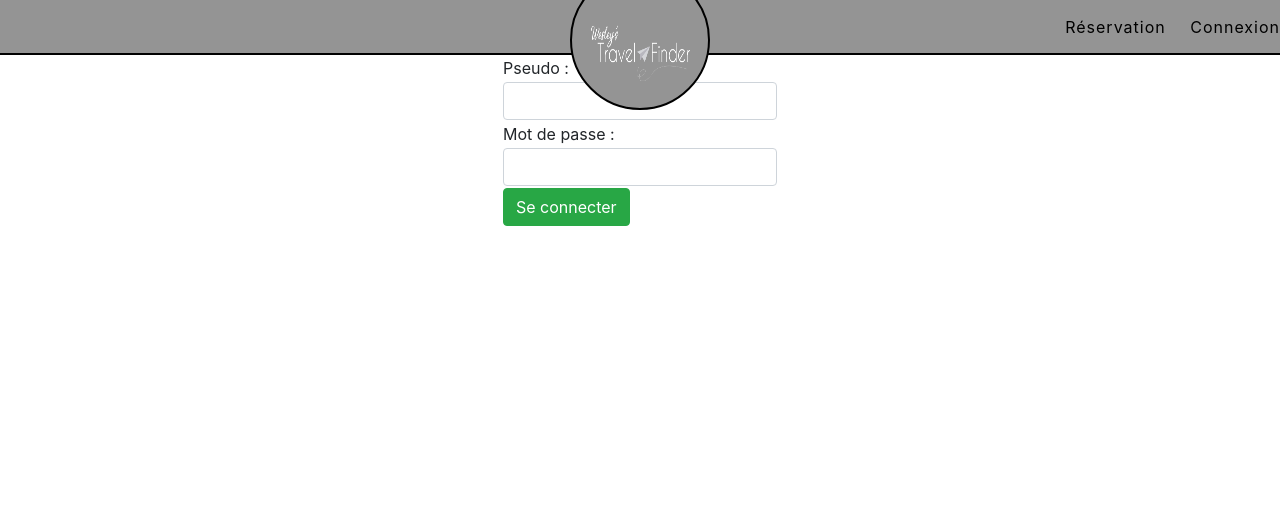
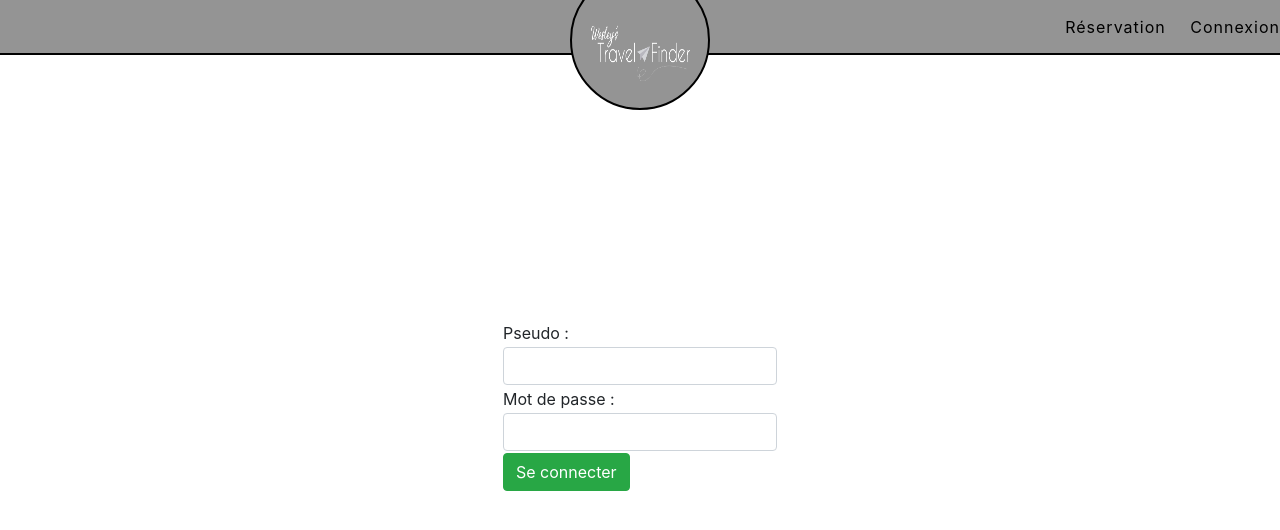
Before and after one commit to BastienHtn/wesleystravelfinder, a PHP site: page /modules/accueil.php?page=connexion in a window 1280 px wide. Shown: the top 530 px of the page. Run offline with PHP 8.4, Linux system fonts and the light colour scheme.

Commit message:
Center du form login

```diff
--- a/css/styles.css
+++ b/css/styles.css
@@ -45,3 +45,10 @@ body {
     width: 140px;
     height: 160px;
 }
+
+.form_login {
+    position:absolute;
+    top:40%;
+    right:0;
+    left:0;
+}
--- a/modules/login.php
+++ b/modules/login.php
@@ -21,7 +21,7 @@ if(isset($_POST['disconnect']))	// Si on a cliqué sur le bouton 'Se déconnecte
 	if(isset($_SESSION['nickname']))
 	{
 ?>
-	<div class="form_disconnection">
+	<div class="form_login">
 		<form name='form_disconnection' action='' method='post'>
 		<h2>Informations compte</h2>
 		<table align='center'>
@@ -46,7 +46,7 @@ if(isset($_POST['disconnect']))	// Si on a cliqué sur le bouton 'Se déconnecte
 	else	// Si la session n'est pas admin, on affiche le formulaire de connexion
 	{
 ?>
-	<div class="form_connection">
+	<div class="form_login">
 		<form name='form_connection' action='' method='post'>
 		<table align='center'>
 			<tr>
```
